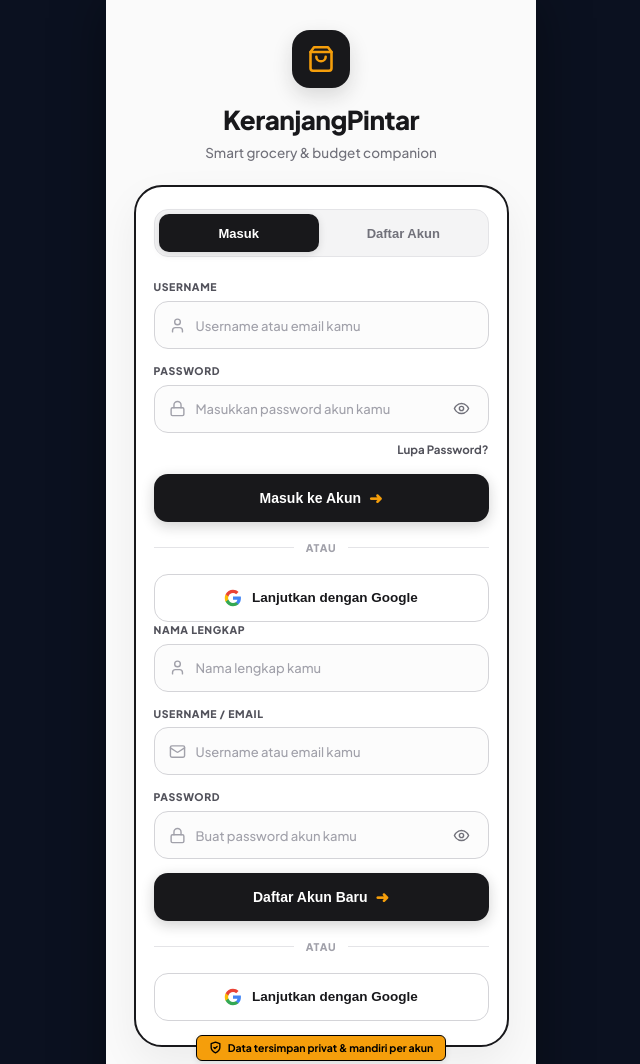
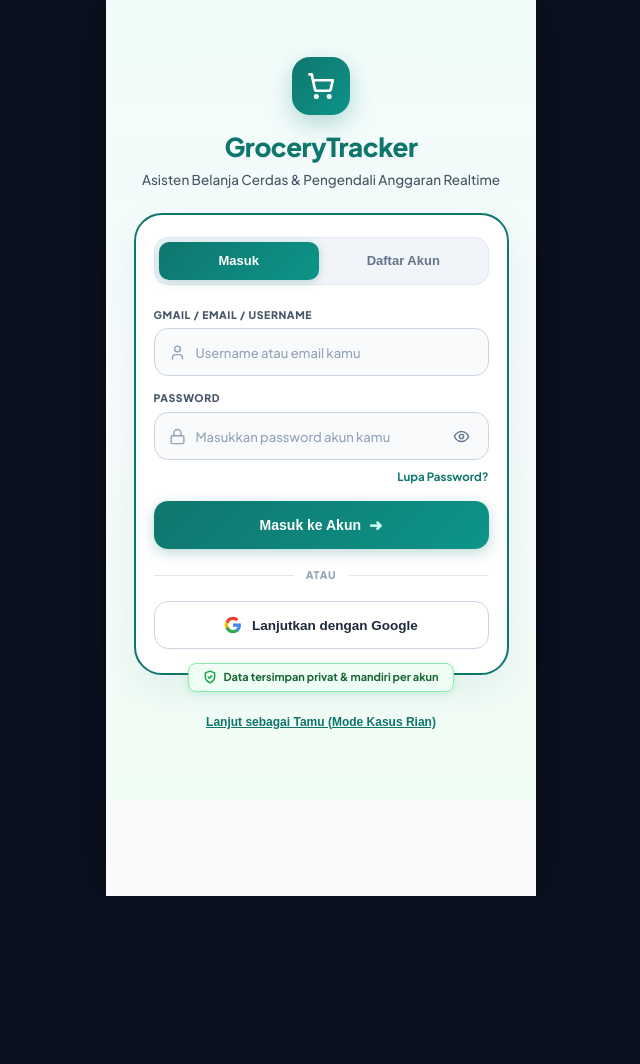
Before and after one commit to Aileen1499/smart-grocery-tracker, a website with bundled scripts: page index.html in a window 1280 px wide. Shown: the top 1064 px of the page, without its empty margins (319-959 px from the left). After the commit the page ends 896 px from the top, so only its background shows below. Built offline with nearby package versions, Linux system fonts and the light colour scheme; no server answers.

Commit message:
feat(auth): ubah tema hijau GroceryTracker, perbaiki bug form ganda dan pisahkan tab masuk dan daftar akun

```diff
--- a/css/style.css
+++ b/css/style.css
@@ -259,25 +259,25 @@ body {
 }
 
 /* ==========================================================================
-   AUTHENTICATION SCREEN (KeranjangPintar Login & Sign Up)
-   Matching the provided design specification
+   AUTHENTICATION SCREEN (GroceryTracker Login & Sign Up)
+   Tema Hijau Konsisten dengan GroceryTracker & Isolasi Tab Masuk/Daftar
    ========================================================================== */
+.auth-form-view.hidden,
+.auth-screen.hidden,
+.main-app-content.hidden,
+.hidden,
+[hidden] {
+  display: none !important;
+}
+
 .auth-screen {
   min-height: 100vh;
-  background-color: #fafafa;
+  background: linear-gradient(180deg, #f0fdfa 0%, #f8fafc 50%, #f0fdf4 100%);
   display: flex;
   flex-direction: column;
   align-items: center;
   justify-content: center;
   padding: 30px 18px 40px;
-}
-
-.auth-screen.hidden {
-  display: none !important;
-}
-
-.main-app-content.hidden {
-  display: none !important;
 }
 
 .auth-screen-inner {
@@ -300,30 +300,30 @@ body {
 .auth-logo-badge {
   width: 58px;
   height: 58px;
-  background-color: #18181b;
+  background: linear-gradient(135deg, #0f766e 0%, #0d9488 100%);
   border-radius: 18px;
   display: flex;
   align-items: center;
   justify-content: center;
-  box-shadow: 0 8px 20px rgba(24, 24, 27, 0.15);
+  box-shadow: 0 8px 24px rgba(15, 118, 110, 0.28);
   margin-bottom: 12px;
 }
 
 .auth-cart-icon {
-  stroke: #f59e0b;
+  stroke: #ffffff;
 }
 
 .auth-brand-title {
   font-size: 26px;
   font-weight: 800;
-  color: #18181b;
+  color: #0f766e;
   letter-spacing: -0.5px;
   margin-bottom: 4px;
 }
 
 .auth-brand-subtitle {
   font-size: 13.5px;
-  color: #71717a;
+  color: #475569;
   font-weight: 500;
 }
 
@@ -331,10 +331,10 @@ body {
 .auth-card-frame {
   width: 100%;
   background-color: #ffffff;
-  border: 2px solid #18181b;
+  border: 2px solid #0f766e;
   border-radius: 28px;
   padding: 22px 18px 24px;
-  box-shadow: 0 16px 40px rgba(0, 0, 0, 0.06);
+  box-shadow: 0 16px 40px rgba(15, 118, 110, 0.08);
   position: relative;
   z-index: 1;
 }
@@ -343,8 +343,8 @@ body {
 .auth-tab-nav {
   display: grid;
   grid-template-columns: 1fr 1fr;
-  background-color: #f4f4f5;
-  border: 1px solid #e4e4e7;
+  background-color: #f1f5f9;
+  border: 1px solid #e2e8f0;
   border-radius: 14px;
   padding: 4px;
   gap: 4px;
@@ -357,7 +357,7 @@ body {
   border: none;
   font-size: 13px;
   font-weight: 700;
-  color: #71717a;
+  color: #64748b;
   background: transparent;
   cursor: pointer;
   transition: all 0.2s ease;
@@ -367,9 +367,9 @@ body {
 }
 
 .auth-tab-btn.active {
-  background-color: #18181b;
+  background: linear-gradient(135deg, #0f766e 0%, #0d9488 100%);
   color: #ffffff;
-  box-shadow: 0 2px 8px rgba(0, 0, 0, 0.12);
+  box-shadow: 0 2px 10px rgba(15, 118, 110, 0.25);
 }
 
 /* Fields */
@@ -382,7 +382,7 @@ body {
   font-size: 10.5px;
   font-weight: 800;
   letter-spacing: 0.6px;
-  color: #52525b;
+  color: #475569;
   margin-bottom: 6px;
   text-transform: uppercase;
 }
@@ -390,8 +390,8 @@ body {
 .auth-input-container {
   display: flex;
   align-items: center;
-  background-color: #fcfcfc;
-  border: 1.5px solid #d4d4d8;
+  background-color: #f8fafc;
+  border: 1.5px solid #cbd5e1;
   border-radius: 14px;
   padding: 0 14px;
   height: 48px;
@@ -400,13 +400,13 @@ body {
 }
 
 .auth-input-container:focus-within {
-  border-color: #18181b;
+  border-color: #0f766e;
   background-color: #ffffff;
-  box-shadow: 0 0 0 3px rgba(24, 24, 27, 0.08);
+  box-shadow: 0 0 0 3px rgba(15, 118, 110, 0.15);
 }
 
 .auth-input-icon {
-  color: #a1a1aa;
+  color: #94a3b8;
   flex-shrink: 0;
 }
 
@@ -417,12 +417,12 @@ body {
   background: transparent;
   font-size: 13.5px;
   font-weight: 500;
-  color: #18181b;
+  color: #1e293b;
   font-family: inherit;
 }
 
 .auth-native-input::placeholder {
-  color: #a1a1aa;
+  color: #94a3b8;
   font-size: 13px;
 }
 
@@ -430,7 +430,7 @@ body {
   background: transparent;
   border: none;
   cursor: pointer;
-  color: #71717a;
+  color: #64748b;
   display: flex;
   align-items: center;
   justify-content: center;
@@ -448,20 +448,20 @@ body {
 .auth-forgot-link {
   font-size: 11.5px;
   font-weight: 700;
-  color: #52525b;
+  color: #0f766e;
   text-decoration: none;
 }
 
 .auth-forgot-link:hover {
   text-decoration: underline;
-  color: #18181b;
+  color: #115e59;
 }
 
 /* Primary Button */
 .btn-auth-submit {
   width: 100%;
   height: 48px;
-  background-color: #18181b;
+  background: linear-gradient(135deg, #0f766e 0%, #0d9488 100%);
   color: #ffffff;
   border: none;
   border-radius: 14px;
@@ -473,17 +473,17 @@ body {
   gap: 8px;
   cursor: pointer;
   transition: all 0.15s ease;
-  box-shadow: 0 4px 14px rgba(24, 24, 27, 0.2);
+  box-shadow: 0 4px 14px rgba(15, 118, 110, 0.28);
   touch-action: manipulation;
 }
 
 .btn-auth-submit:active {
   transform: scale(0.98);
-  background-color: #09090b;
+  background: linear-gradient(135deg, #115e59 0%, #0f766e 100%);
 }
 
 .auth-btn-arrow {
-  color: #f59e0b;
+  color: #ccfbf1;
   font-size: 16px;
   font-weight: 800;
 }
@@ -498,7 +498,7 @@ body {
 
 .auth-separator-line {
   flex: 1;
-  border-bottom: 1px solid #e4e4e7;
+  border-bottom: 1px solid #e2e8f0;
 }
 
 .auth-separator-text {
@@ -506,7 +506,7 @@ body {
   font-size: 10.5px;
   font-weight: 800;
   letter-spacing: 0.8px;
-  color: #a1a1aa;
+  color: #94a3b8;
 }
 
 /* Google Action Button */
@@ -514,8 +514,8 @@ body {
   width: 100%;
   height: 48px;
   background-color: #ffffff;
-  color: #18181b;
-  border: 1.5px solid #d4d4d8;
+  color: #1e293b;
+  border: 1.5px solid #cbd5e1;
   border-radius: 14px;
   font-size: 13.5px;
   font-weight: 700;
@@ -528,8 +528,13 @@ body {
   touch-action: manipulation;
 }
 
+.btn-auth-google-action:hover {
+  background-color: #f8fafc;
+  border-color: #94a3b8;
+}
+
 .btn-auth-google-action:active {
-  background-color: #f4f4f5;
+  background-color: #f1f5f9;
   transform: scale(0.98);
 }
 
@@ -544,21 +549,21 @@ body {
 }
 
 .auth-security-badge {
-  background-color: #f59e0b;
-  color: #000000;
-  border: 1.5px solid #000000;
-  border-radius: 6px;
-  padding: 4px 12px;
-  font-size: 10.5px;
+  background-color: #f0fdf4;
+  color: #166534;
+  border: 1.5px solid #86efac;
+  border-radius: 8px;
+  padding: 5px 14px;
+  font-size: 11px;
   font-weight: 700;
   display: inline-flex;
   align-items: center;
   gap: 6px;
-  box-shadow: 0 2px 6px rgba(0, 0, 0, 0.1);
+  box-shadow: 0 2px 8px rgba(16, 185, 129, 0.15);
 }
 
 .badge-shield-icon {
-  stroke: #000000;
+  stroke: #16a34a;
 }
 
 /* Guest Skip Link */
@@ -572,7 +577,7 @@ body {
   border: none;
   font-size: 12px;
   font-weight: 600;
-  color: #71717a;
+  color: #0f766e;
   cursor: pointer;
   text-decoration: underline;
   padding: 4px 8px;
--- a/index.html
+++ b/index.html
@@ -25,26 +25,26 @@
   <div class="mobile-app-frame">
 
     <!-- ====================================================================
-         SCREEN 1: LOGIN & DAFTAR AKUN (KeranjangPintar Auth)
+         SCREEN 1: LOGIN & DAFTAR AKUN (GroceryTracker Auth)
          Muncul pertama kali saat aplikasi dibuka sebelum ke Homepage
+         Tema Hijau Konsisten dengan GroceryTracker
          ==================================================================== -->
     <section id="auth-screen" class="auth-screen" aria-label="Halaman Masuk dan Daftar Akun">
       <div class="auth-screen-inner">
 
-        <!-- Logo & Branding Atas (Sesuai Desain) -->
+        <!-- Logo & Branding Atas (GroceryTracker Hijau) -->
         <div class="auth-brand-header">
           <div class="auth-logo-badge">
-            <svg class="auth-cart-icon" width="28" height="28" viewBox="0 0 24 24" fill="none" stroke="#f59e0b" stroke-width="2.2" stroke-linecap="round" stroke-linejoin="round">
-              <path d="M6 2 3 6v14a2 2 0 0 0 2 2h14a2 2 0 0 0 2-2V6l-3-4Z"/>
-              <path d="M3 6h18"/>
-              <path d="M16 10a4 4 0 0 1-8 0"/>
+            <svg class="auth-cart-icon" width="28" height="28" viewBox="0 0 24 24" fill="none" stroke="#ffffff" stroke-width="2.3" stroke-linecap="round" stroke-linejoin="round">
+              <circle cx="8" cy="21" r="1"/><circle cx="19" cy="21" r="1"/>
+              <path d="M2.05 2.05h2l2.66 12.42a2 2 0 0 0 2 1.58h9.78a2 2 0 0 0 1.95-1.57l1.65-7.43H5.12"/>
             </svg>
           </div>
-          <h1 class="auth-brand-title">KeranjangPintar</h1>
-          <p class="auth-brand-subtitle">Smart grocery &amp; budget companion</p>
+          <h1 class="auth-brand-title">GroceryTracker</h1>
+          <p class="auth-brand-subtitle">Asisten Belanja Cerdas &amp; Pengendali Anggaran Realtime</p>
         </div>
 
-        <!-- Kartu Auth Utama Berbingkai Membulat -->
+        <!-- Kartu Auth Utama Berbingkai Membulat Tema Hijau -->
         <div class="auth-card-frame">
           <!-- Segmented Tab Switch: Masuk / Daftar Akun -->
           <div class="auth-tab-nav" role="tablist">
@@ -55,7 +55,7 @@
           <!-- FORM MODE: MASUK (LOGIN) -->
           <form id="form-auth-login" class="auth-form-view" autocomplete="on">
             <div class="auth-field-group">
-              <label for="login-username" class="auth-field-label">USERNAME</label>
+              <label for="login-username" class="auth-field-label">GMAIL / EMAIL / USERNAME</label>
               <div class="auth-input-container">
                 <svg class="auth-input-icon" width="17" height="17" viewBox="0 0 24 24" fill="none" stroke="currentColor" stroke-width="2" stroke-linecap="round" stroke-linejoin="round">
                   <path d="M19 21v-2a4 4 0 0 0-4-4H9a4 4 0 0 0-4 4v2"/><circle cx="12" cy="7" r="4"/>
@@ -105,25 +105,25 @@
             </button>
           </form>
 
-          <!-- FORM MODE: DAFTAR AKUN (SIGN UP) -->
+          <!-- FORM MODE: DAFTAR AKUN (SIGN UP) - Tersembunyi saat mode Masuk aktif -->
           <form id="form-auth-daftar" class="auth-form-view hidden" autocomplete="on">
             <div class="auth-field-group">
-              <label for="reg-fullname" class="auth-field-label">NAMA LENGKAP</label>
+              <label for="reg-fullname" class="auth-field-label">NAMA USER / LENGKAP</label>
               <div class="auth-input-container">
                 <svg class="auth-input-icon" width="17" height="17" viewBox="0 0 24 24" fill="none" stroke="currentColor" stroke-width="2" stroke-linecap="round" stroke-linejoin="round">
                   <path d="M19 21v-2a4 4 0 0 0-4-4H9a4 4 0 0 0-4 4v2"/><circle cx="12" cy="7" r="4"/>
                 </svg>
-                <input type="text" id="reg-fullname" class="auth-native-input" placeholder="Nama lengkap kamu" required autocomplete="name">
+                <input type="text" id="reg-fullname" class="auth-native-input" placeholder="Nama user atau panggilan kamu" required autocomplete="name">
               </div>
             </div>
 
             <div class="auth-field-group">
-              <label for="reg-username" class="auth-field-label">USERNAME / EMAIL</label>
+              <label for="reg-username" class="auth-field-label">ALAMAT GMAIL / EMAIL</label>
               <div class="auth-input-container">
                 <svg class="auth-input-icon" width="17" height="17" viewBox="0 0 24 24" fill="none" stroke="currentColor" stroke-width="2" stroke-linecap="round" stroke-linejoin="round">
                   <rect width="20" height="16" x="2" y="4" rx="2"/><path d="m22 7-8.97 5.7a1.94 1.94 0 0 1-2.06 0L2 7"/>
                 </svg>
-                <input type="text" id="reg-username" class="auth-native-input" placeholder="Username atau email kamu" required autocomplete="username">
+                <input type="text" id="reg-username" class="auth-native-input" placeholder="Email Gmail atau akun kamu" required autocomplete="username">
               </div>
             </div>
 
@@ -165,10 +165,10 @@
           </form>
         </div>
 
-        <!-- Yellow Footer Badge (Sesuai Gambar) -->
+        <!-- Green Security Footer Badge -->
         <div class="auth-security-badge-wrap">
           <div class="auth-security-badge">
-            <svg class="badge-shield-icon" width="13" height="13" viewBox="0 0 24 24" fill="none" stroke="currentColor" stroke-width="2.5" stroke-linecap="round" stroke-linejoin="round">
+            <svg class="badge-shield-icon" width="14" height="14" viewBox="0 0 24 24" fill="none" stroke="currentColor" stroke-width="2.5" stroke-linecap="round" stroke-linejoin="round">
               <path d="M12 22s8-4 8-10V5l-8-3-8 3v7c0 6 8 10 8 10z"/>
               <path d="m9 12 2 2 4-4"/>
             </svg>
--- a/js/app.js
+++ b/js/app.js
@@ -94,6 +94,7 @@ function initDomReferences() {
     btnToggleLoginPass: document.getElementById('btn-toggle-login-pass'),
     btnSubmitMasuk: document.getElementById('btn-submit-masuk'),
     btnAuthGoogleLogin: document.getElementById('btn-auth-google-login'),
+    linkForgotPass: document.getElementById('link-forgot-pass'),
     regFullname: document.getElementById('reg-fullname'),
     regUsername: document.getElementById('reg-username'),
     regPassword: document.getElementById('reg-password'),
@@ -1240,6 +1241,14 @@ function bindEventListeners() {
     });
   }
 
+  // Link Lupa Password
+  if (dom.linkForgotPass) {
+    dom.linkForgotPass.addEventListener('click', (e) => {
+      e.preventDefault();
+      showToast('💡 Masukkan Gmail kamu atau gunakan "Lanjutkan dengan Google" untuk login langsung.', 'info');
+    });
+  }
+
   // Submit Form Masuk (Login)
   if (dom.formAuthLogin) {
     dom.formAuthLogin.addEventListener('submit', (e) => {
@@ -1248,7 +1257,7 @@ function bindEventListeners() {
       const password = dom.loginPassword?.value || '';
 
       if (!username) {
-        showToast('⚠️ Harap masukkan username atau email kamu!', 'warning');
+        showToast('⚠️ Harap masukkan Gmail, email, atau username kamu!', 'warning');
         dom.loginUsername?.focus();
         return;
       }
@@ -1258,10 +1267,11 @@ function bindEventListeners() {
         return;
       }
 
+      const cleanEmail = username.includes('@') ? username.toLowerCase() : `${username.toLowerCase()}@gmail.com`;
       const userObj = {
-        uid: 'user_' + username.replace(/[^a-zA-Z0-9]/g, '_'),
+        uid: 'user_' + cleanEmail.replace(/[^a-zA-Z0-9]/g, '_'),
         name: username.split('@')[0],
-        email: username.includes('@') ? username : `${username}@gmail.com`,
+        email: cleanEmail,
         photoURL: ''
       };
 
@@ -1279,12 +1289,12 @@ function bindEventListeners() {
       const password = dom.regPassword?.value || '';
 
       if (!fullname) {
-        showToast('⚠️ Harap masukkan nama lengkap kamu!', 'warning');
+        showToast('⚠️ Harap masukkan nama user / lengkap kamu!', 'warning');
         dom.regFullname?.focus();
         return;
       }
       if (!username) {
-        showToast('⚠️ Harap masukkan username atau email!', 'warning');
+        showToast('⚠️ Harap masukkan alamat Gmail / email kamu!', 'warning');
         dom.regUsername?.focus();
         return;
       }
@@ -1294,10 +1304,11 @@ function bindEventListeners() {
         return;
       }
 
+      const cleanEmail = username.includes('@') ? username.toLowerCase() : `${username.toLowerCase()}@gmail.com`;
       const userObj = {
-        uid: 'user_' + username.replace(/[^a-zA-Z0-9]/g, '_'),
+        uid: 'user_' + cleanEmail.replace(/[^a-zA-Z0-9]/g, '_'),
         name: fullname,
-        email: username.includes('@') ? username : `${username}@gmail.com`,
+        email: cleanEmail,
         photoURL: ''
       };
 
--- a/sw.js
+++ b/sw.js
@@ -1,4 +1,4 @@
-const CACHE_NAME = 'smart-grocery-v12';
+const CACHE_NAME = 'smart-grocery-v13';
 const ASSETS_TO_CACHE = [
   './',
   './index.html',
```
